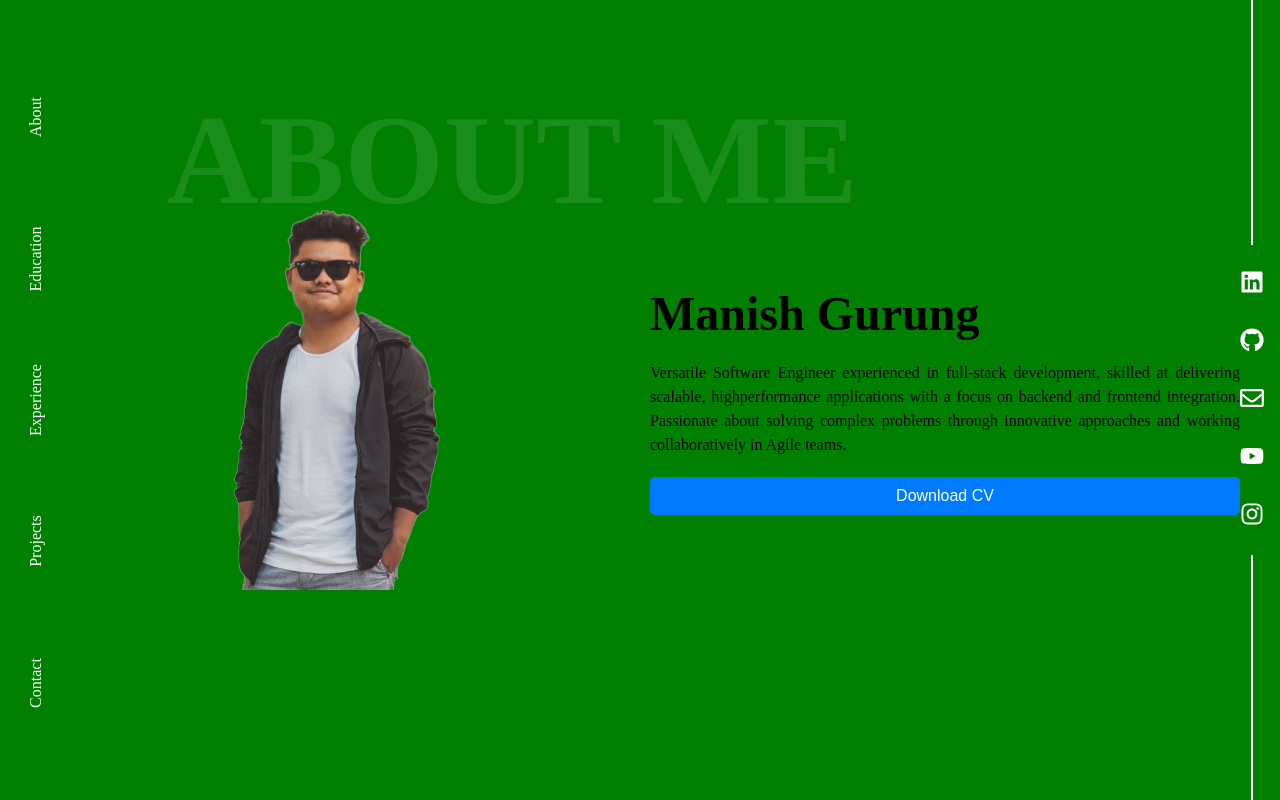
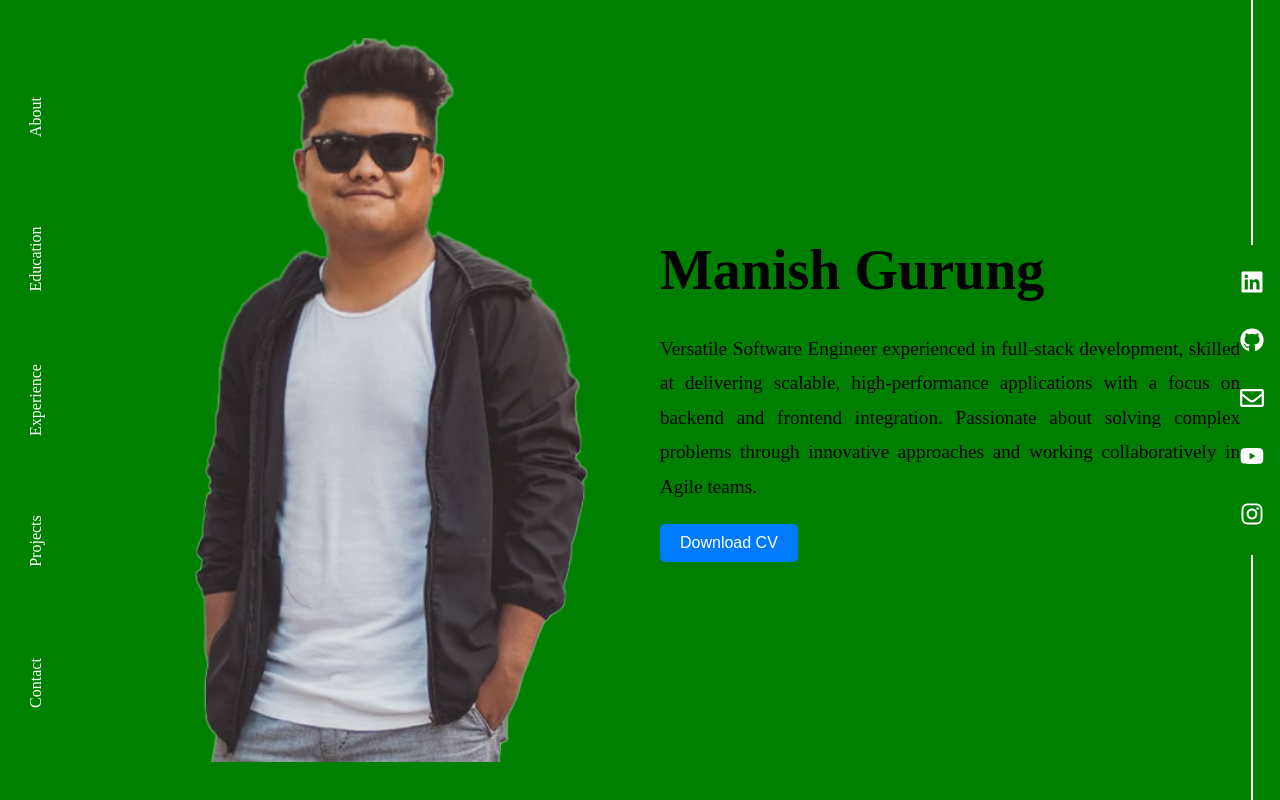
Before and after one commit to Gurung-Manish/Portfolio, a React (Create React App) app: page / in a window 1280 px wide. Shown: the top 800 px of the page. Built offline with nearby package versions, Linux system fonts and the light colour scheme; a web font is replaced by a local one.

Commit message:
changing about layout

```diff
--- a/src/containers/About/About.css
+++ b/src/containers/About/About.css
@@ -1,57 +1,56 @@
 /* About.css */
 .about {
   display: flex;
+  align-items: center; /* Center content vertically */
+  justify-content: center; /* Center content horizontally */
 
-  align-items: center; /* Horizontally center the content */
-  justify-content: center; /* Vertically center the content */
-  padding: 20px;
-  min-height: 100vh; /* Full height of the viewport */
-  background-color: green; /* Set background color */
+  min-height: 100vh; /* Full height of viewport */
+  background-color: green; /* Temporary background color */
+  position: relative; /* For watermark positioning */
+  overflow: hidden; /* Prevent overflow issues */
 }
+
 .about__body {
   display: flex;
-  flex-direction: row; /* Horizontally align image and text */
-  align-items: center; /* Center content vertically */
-  justify-content: space-between; /* Space out image and text */
+  flex-direction: row; /* Image and text side by side */
+  align-items: center; /* Center vertically */
+  justify-content: space-between; /* Distribute space evenly */
   width: 100%;
-  max-width: 1200px;
-  position: relative; /* Ensure watermark is positioned correctly */
-  height: 100%; /* Matches the height of the parent section */
+  max-width: 1200px; /* Control max width */
 }
 
 .about__image {
-  flex: 1; /* Take up half the width */
-  height: 100%; /* Match the height of .about__body */
-  display: flex; /* Ensure the image is centered */
+  flex: 1; /* Occupy half the width */
+  display: flex; /* Center image */
   align-items: center;
-  justify-content: center;
+  justify-content: flex-end;
 }
 
 .about__image img {
-  width: 100%; /* Full width of its container */
-  height: 50%; /* Full height of its container */
-  object-fit: contain; /* Crop and maintain aspect ratio */
-  justify-content: end;
+  width: 80%; /* Make the image larger */
+  max-width: 500px; /* Prevent it from being too large */
+  height: auto; /* Maintain aspect ratio */
+  object-fit: contain; /* Proper scaling */
 }
+
 .about__text {
-  text-align: start;
-  flex: 1; /* This will make text take up the remaining space */
-  padding-left: 20px; /* Space between image and text */
-  display: flex; /* Use flex for better alignment */
+  flex: 1; /* Text takes up more space */
+  padding-left: 40px; /* Add space between image and text */
+  display: flex;
   flex-direction: column;
   justify-content: center;
 }
 
 .about__text h1 {
-  font-size: 3rem; /* Large title size */
+  font-size: 3.5rem; /* Increase font size */
   font-weight: bold;
-  margin: 0;
+  margin: 0 0 10px 0;
 }
 
 .about__text p {
-  font-size: 1rem;
+  font-size: 1.2rem; /* Slightly larger text */
   margin-top: 20px;
-  line-height: 1.5;
+  line-height: 1.8;
   text-align: justify;
 }
 
@@ -64,6 +63,7 @@
   border: none;
   cursor: pointer;
   border-radius: 5px;
+  align-self: flex-start; /* Align button to the left */
 }
 
 .about__button:hover {
@@ -72,12 +72,12 @@
 
 .about__watermark {
   position: absolute;
-  top: 20%;
-  left: 40%;
+  top: 40%; /* Position below main content */
+  left: 50%; /* Center horizontally */
   transform: translate(-50%, -50%);
-  font-size: 8rem;
+  font-size: 10rem; /* Large text */
   font-weight: bold;
-  color: rgba(255, 255, 255, 0.1);
-  user-select: none;
-  z-index: 1;
+  color: red; /* Subtle watermark effect */
+  z-index: -1; /* Place below main content */
+  user-select: none; /* Make non-selectable */
 }
--- a/src/containers/About/About.jsx
+++ b/src/containers/About/About.jsx
@@ -1,18 +1,20 @@
 import React from "react";
 import "./About.css";
 import heroImage from "../../assets/hero.png";
+
 const About = () => {
   return (
     <div className="about" id="about">
+      <div className="about__watermark">ABOUT ME</div>
       <div className="about__body">
         <div className="about__image">
-          <img src={heroImage} alt="Manish Gurung" style={{ width: "100%" }} />
+          <img src={heroImage} alt="Manish Gurung" />
         </div>
         <div className="about__text">
           <h1>Manish Gurung</h1>
           <p>
             Versatile Software Engineer experienced in full-stack development,
-            skilled at delivering scalable, highperformance applications with a
+            skilled at delivering scalable, high-performance applications with a
             focus on backend and frontend integration. Passionate about solving
             complex problems through innovative approaches and working
             collaboratively in Agile teams.
@@ -20,7 +22,6 @@
           <button className="about__button">Download CV</button>
         </div>
       </div>
-      <div className="about__watermark">ABOUT ME</div>
     </div>
   );
 };
```
